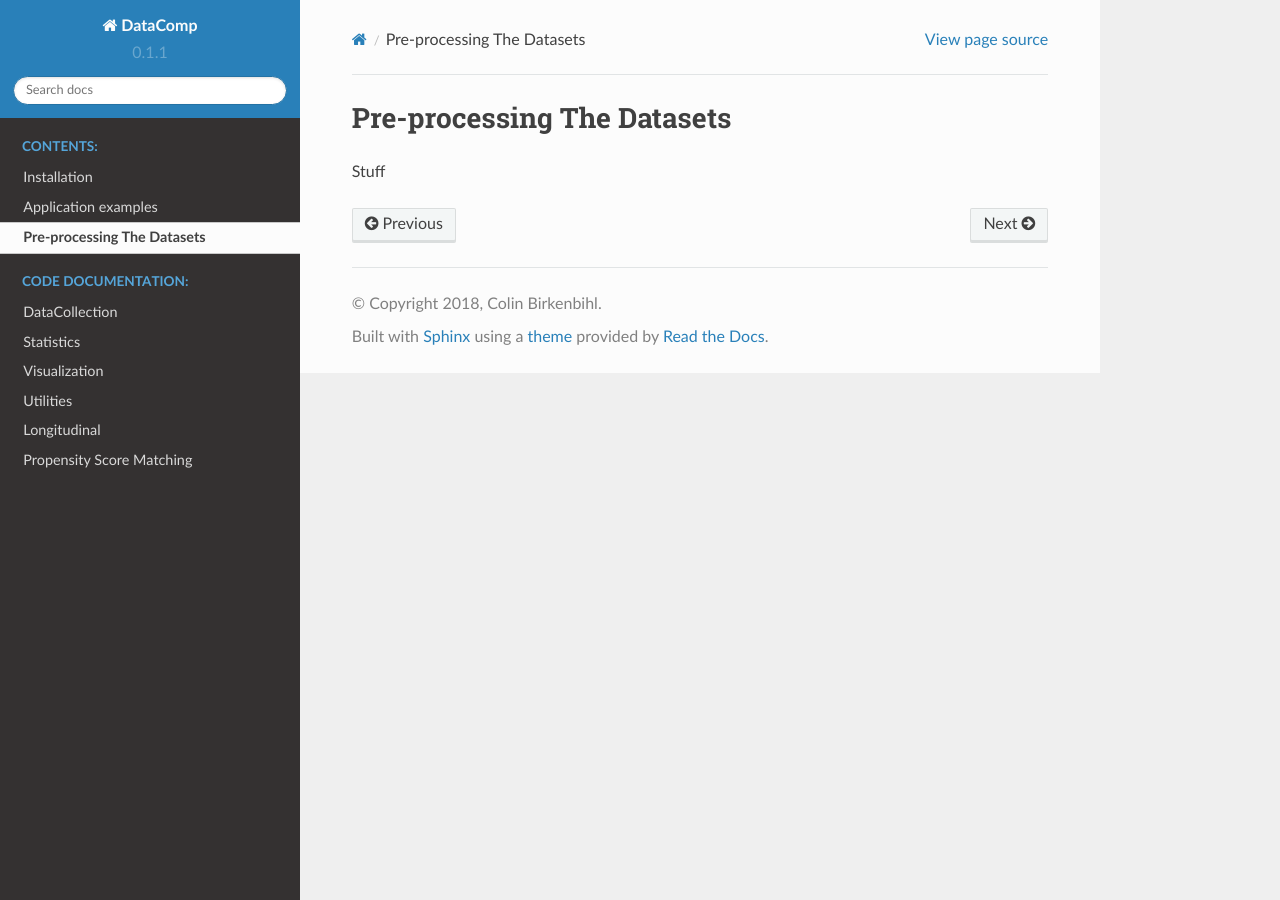
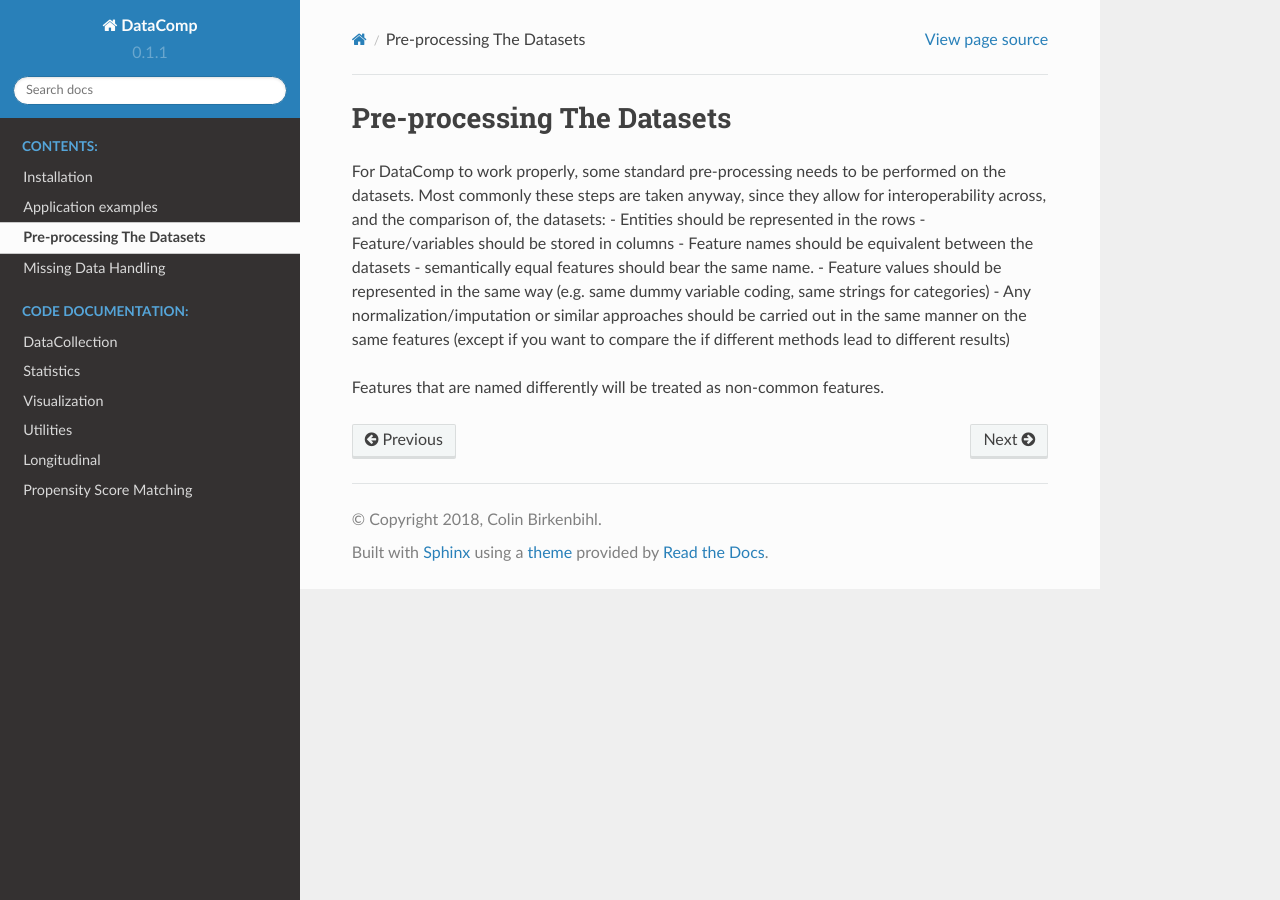
Before and after one commit to Cojabi/DataComp, a Sphinx documentation site: the page built from docs/source/preprocessing.rst, in a window 1280 px wide. Built offline with Sphinx 7.4.7 and the Read the Docs theme 2.0.0, drawn with Linux system fonts in a browser that asks for light colours.

Commit message:
added documentation for nans and preprocessing

```diff
--- a/docs/source/examples.rst
+++ b/docs/source/examples.rst
@@ -6,12 +6,14 @@ Example notebooks showcasing Datacomp workflows and results on simulated data ca
 
 - `Cross-sectional Comparison Example`_
 
-In this example....
+In this example a cross-sectional comparison is performed, where only data at one point in time (here at baseline) is
+considered.
 
 .. _Cross-sectional Comparison Example: https://github.com/Cojabi/DataComp_Examples/blob/master/cross-sectional_example.ipynb
 
 - `Longitudinal Comparison Example`_
 
-In this example....
+The longitudinal examples shows a comparison of the data distribution at each time point in a intra-entity normalized
+and un-normalized fashion.
 
 .. _Longitudinal Comparison Example: https://github.com/Cojabi/DataComp_Examples/blob/master/longitudinal_example.ipynb
--- a/docs/source/index.rst
+++ b/docs/source/index.rst
@@ -44,6 +44,7 @@ Links
    install
    examples
    preprocessing
+   nans
 
 
 .. toctree::
--- a/docs/source/preprocessing.rst
+++ b/docs/source/preprocessing.rst
@@ -1,4 +1,13 @@
 Pre-processing The Datasets
 ===========================
 
-Stuff
+For DataComp to work properly, some standard pre-processing needs to be performed on the datasets. Most commonly these
+steps are taken anyway, since they allow for interoperability across, and the comparison of, the datasets:
+- Entities should be represented in the rows
+- Feature/variables should be stored in columns
+- Feature names should be equivalent between the datasets - semantically equal features should bear the same name.
+- Feature values should be represented in the same way (e.g. same dummy variable coding, same strings for categories)
+- Any normalization/imputation or similar approaches should be carried out in the same manner on the same features
+(except if you want to compare the if different methods lead to different results)
+
+Features that are named differently will be treated as non-common features.
```
Also changed, not shown: docs/source/nans.rst (added, +34 -0 lines).
